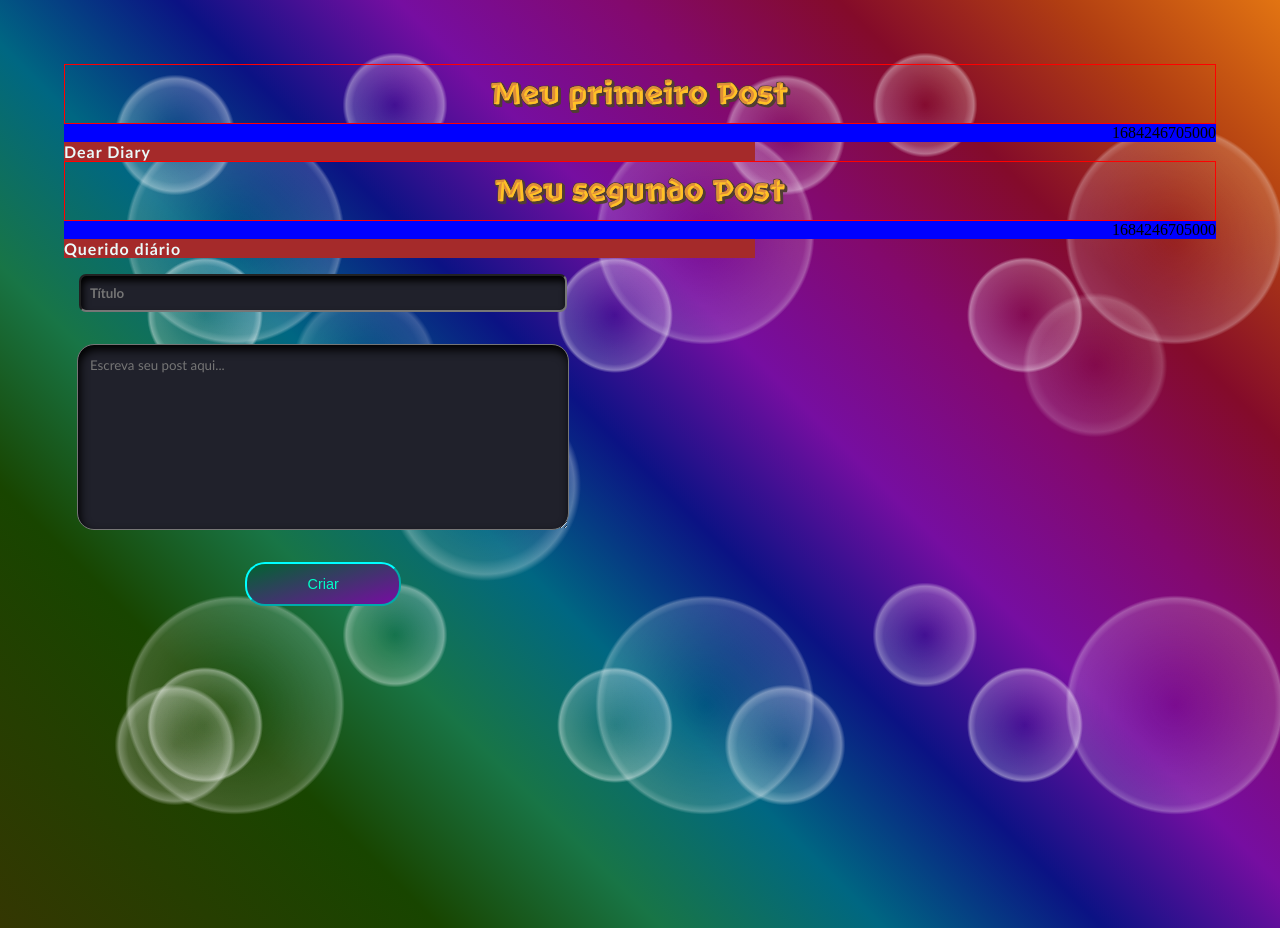
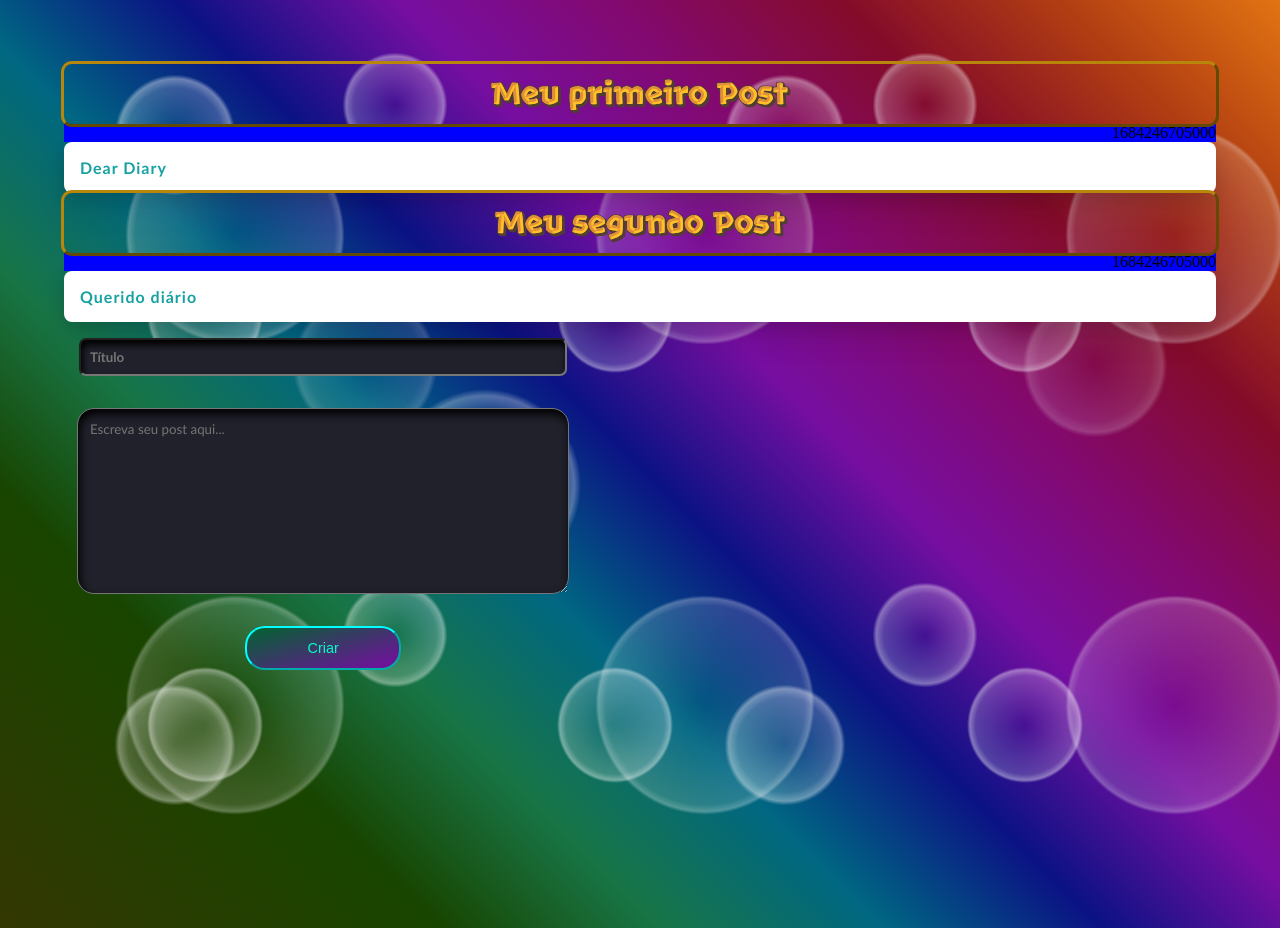
Before and after one commit to Rafashhe/blog_template, a Vue app: page / in a window 1280 px wide. Built offline with nearby package versions, Linux system fonts and the light colour scheme.

Commit message:
estiliza borda do título, fundo e hover do post

```diff
--- a/src/App.vue
+++ b/src/App.vue
@@ -94,9 +94,10 @@ h3 {
   word-wrap: break-word;
 
   padding: 10px;
-  border: 1px solid red;
-  /* box-shadow: inset 8px 8px 12px rgb(0, 0, 0); */
-  /* padding: 8px; border: 1px solid #CCC; box-shadow:8px 8px 12px #888; border-radius:6px; */
+  border: 1px solid transparent;
+  border-radius: 0.5rem;
+  outline-style: outset;
+  outline-color: darkgoldenrod;
 }
 
 h4 {
@@ -106,13 +107,26 @@ h4 {
 }
 
 p {
-  background-color: brown;
+  background-color: #ffffff;
   font-family: "Gill Sans", "Gill Sans MT", Calibri, "Trebuchet MS", sans-serif;
   font-weight: 600;
   /* color: rgb(71, 47, 14); */
-  color: rgb(234, 250, 250);
+  color: rgb(24, 161, 161);
   letter-spacing: 1px;
-  max-width: 60%;
+
+  padding: 1rem;
+  box-shadow: 0 15px 30px 0 rgba(0,0,0,0.11),
+    0 5px 15px 0 rgba(0,0,0,0.08);
+
+  border-radius: 0.5rem;
+
+  border-left: 0 solid #00ff99;
+  transition: border-left 300ms ease-in-out, padding-left 300ms ease-in-out;
+}
+
+p:hover {
+  padding-left: 0.5rem;
+  border-left: 0.5rem solid #00ff99;
 }
 
 form {
```
